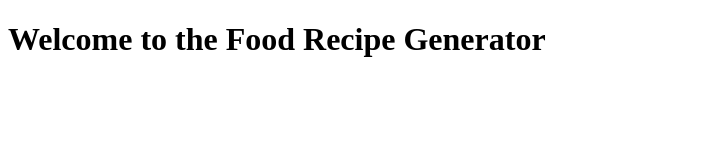
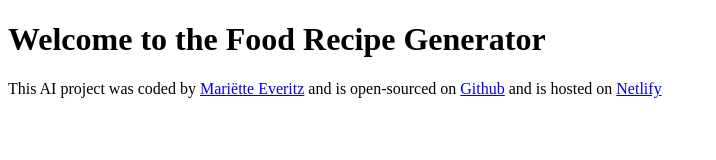
Before and after one commit to Marietje86/food-recipe-generator, a plain HTML site: page index.html in a window 1280 px wide. Shown: the whole page, without its empty margins (0-716 px from the left). Drawn offline with Linux system fonts and the light colour scheme.

Commit message:
Added the footer with links

```diff
--- a/index.html
+++ b/index.html
@@ -10,6 +10,10 @@
 <body>
    <h1>Welcome to the Food Recipe Generator</h1>
 
+<footer> This AI project was coded by <a href="https://github.com/Marietje86" target="_blank"> Mariëtte Everitz</a> and is open-sourced on <a href="https://github.com/Marietje86/food-recipe-generator" target="_blank">Github</a>
+ and is hosted on <a href="https://ai-food-recipe-generator.netlify.app/" target="_blank">Netlify</a>
+</footer>
+
    <script src="src/index.js"></script>
 </body>
 </html>
```
